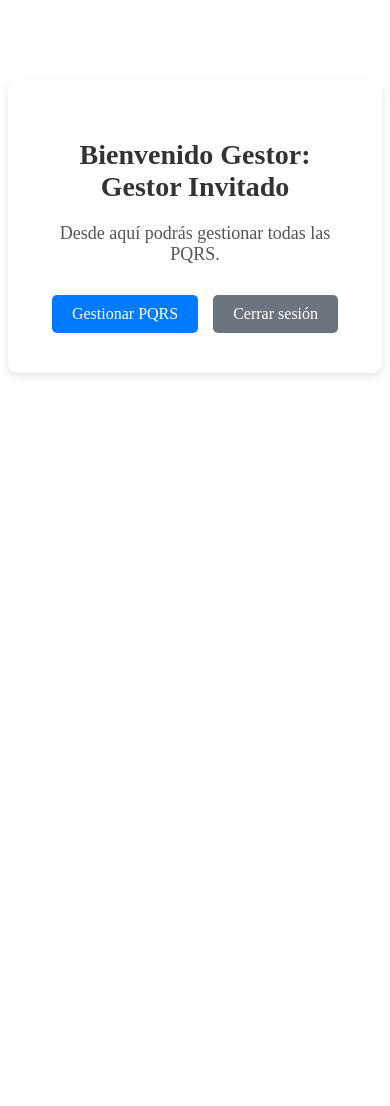
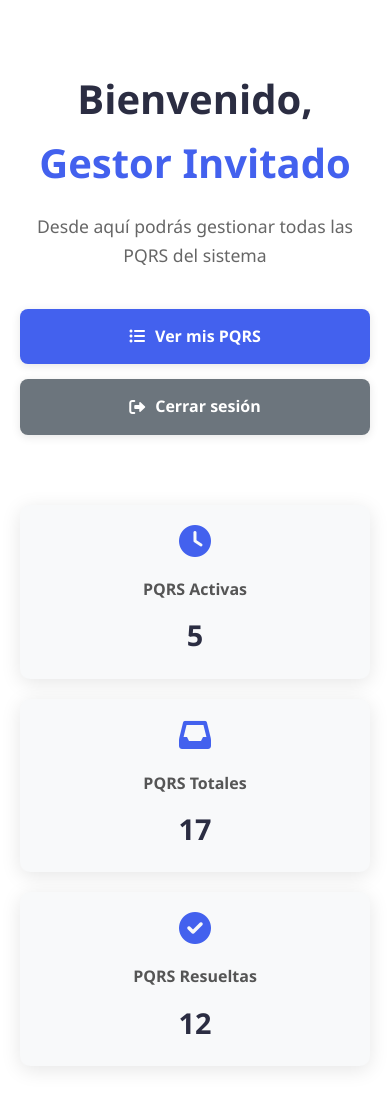
Before and after one commit to AndresDardex/proyecto-PQRS-, a Django app: page /gestor/ in a window 390 px wide. Before the commit the page ends 377 px from the top, so only its background shows below. Run offline with Django 4.2, Linux system fonts and the light colour scheme.

Commit message:
style(views): mejorar estilos en vistas principales de gestores y clientes

```diff
--- /dev/null
+++ b/static/css/principales/home_usuarios.css
@@ -0,0 +1,242 @@
+/* Estilos generales */
+:root {
+    --primary-color: #4361ee;
+    --primary-hover: #3a56d4;
+    --secondary-color: #6c757d;
+    --secondary-hover: #5a6268;
+    --text-color: #2b2d42;
+    --light-bg: #f8f9fa;
+    --white: #ffffff;
+    --shadow: 0 4px 20px rgba(0, 0, 0, 0.1);
+    --transition: all 0.3s ease;
+}
+
+body {
+    font-family: 'Segoe UI', Tahoma, Geneva, Verdana, sans-serif;
+    background-color: var(--light-bg);
+    color: var(--text-color);
+    margin: 0;
+    padding: 0;
+    line-height: 1.6;
+}
+
+/* Contenedor principal */
+.main-container {
+    display: flex;
+    min-height: 100vh;
+}
+
+/* Sección izquierda - Carrusel */
+.carousel-container {
+    flex: 1;
+    position: relative;
+    overflow: hidden;
+    background-color: #2b2d42;
+}
+
+.carousel-slide {
+    display: flex;
+    height: 100%;
+    position: relative;
+}
+
+.carousel-image {
+    position: absolute;
+    width: 100%;
+    height: 100%;
+    object-fit: cover;
+    opacity: 0;
+    transition: opacity 1s ease-in-out;
+}
+
+.carousel-image.active {
+    opacity: 0.8;
+}
+
+.carousel-controls {
+    position: absolute;
+    bottom: 30px;
+    left: 0;
+    right: 0;
+    display: flex;
+    justify-content: center;
+    align-items: center;
+    gap: 20px;
+    z-index: 10;
+}
+
+.carousel-btn {
+    background: rgba(255, 255, 255, 0.2);
+    border: none;
+    color: white;
+    width: 40px;
+    height: 40px;
+    border-radius: 50%;
+    cursor: pointer;
+    display: flex;
+    align-items: center;
+    justify-content: center;
+    transition: var(--transition);
+}
+
+.carousel-btn:hover {
+    background: rgba(255, 255, 255, 0.4);
+}
+
+.carousel-indicators {
+    display: flex;
+    gap: 10px;
+}
+
+.indicator {
+    width: 12px;
+    height: 12px;
+    border-radius: 50%;
+    background: rgba(255, 255, 255, 0.5);
+    cursor: pointer;
+    transition: var(--transition);
+}
+
+.indicator.active {
+    background: var(--white);
+    transform: scale(1.2);
+}
+
+/* Sección derecha - Dashboard */
+.dashboard-container {
+    flex: 1;
+    max-width: 600px;
+    padding: 60px 40px;
+    display: flex;
+    flex-direction: column;
+    justify-content: center;
+    background-color: var(--white);
+}
+
+.user-header {
+    margin-bottom: 40px;
+    text-align: center;
+}
+
+.titulo-dashboard {
+    font-size: 2.5rem;
+    color: var(--text-color);
+    margin-bottom: 15px;
+    font-weight: 700;
+}
+
+.titulo-dashboard .username {
+    color: var(--primary-color);
+    font-weight: 800;
+}
+
+.descripcion-dashboard {
+    font-size: 1.1rem;
+    color: #666;
+    margin-bottom: 0;
+}
+
+/* Botones */
+.user-actions {
+    display: flex;
+    flex-direction: column;
+    gap: 15px;
+    margin-bottom: 40px;
+}
+
+.btn {
+    padding: 15px 25px;
+    border-radius: 8px;
+    text-decoration: none;
+    font-size: 1rem;
+    font-weight: 600;
+    cursor: pointer;
+    transition: var(--transition);
+    display: flex;
+    align-items: center;
+    justify-content: center;
+    gap: 10px;
+    box-shadow: 0 2px 10px rgba(0, 0, 0, 0.1);
+}
+
+.btn-primary {
+    background-color: var(--primary-color);
+    color: var(--white);
+}
+
+.btn-primary:hover {
+    background-color: var(--primary-hover);
+    transform: translateY(-2px);
+    box-shadow: 0 4px 15px rgba(67, 97, 238, 0.3);
+}
+
+.btn-secondary {
+    background-color: var(--secondary-color);
+    color: var(--white);
+}
+
+.btn-secondary:hover {
+    background-color: var(--secondary-hover);
+    transform: translateY(-2px);
+}
+
+/* Estadísticas */
+.user-stats {
+    display: flex;
+    gap: 20px;
+    justify-content: center;
+    margin-top: 30px;
+}
+
+.stat-card {
+    background: var(--light-bg);
+    padding: 20px;
+    border-radius: 10px;
+    text-align: center;
+    flex: 1;
+    transition: var(--transition);
+    box-shadow: var(--shadow);
+}
+
+.stat-card:hover {
+    transform: translateY(-5px);
+}
+
+.stat-card i {
+    font-size: 2rem;
+    color: var(--primary-color);
+    margin-bottom: 10px;
+}
+
+.stat-card h3 {
+    margin: 10px 0;
+    font-size: 1rem;
+    color: #555;
+}
+
+.stat-value {
+    font-size: 1.8rem;
+    font-weight: 700;
+    color: var(--text-color);
+    margin: 0;
+}
+
+/* Responsive */
+@media (max-width: 768px) {
+    .main-container {
+        flex-direction: column;
+    }
+
+    .carousel-container {
+        height: 300px;
+    }
+
+    .dashboard-container {
+        max-width: 100%;
+        padding: 40px 20px;
+    }
+
+    .user-stats {
+        flex-direction: column;
+    }
+}
--- a/static/css/principales/vistas_usuarios.css
+++ /dev/null
@@ -1,61 +0,0 @@
-/* Contenedor principal del dashboard */
-.dashboard-container {
-    max-width: 800px;
-    margin: 80px auto;
-    background-color: #ffffff;
-    padding: 40px;
-    border-radius: 10px;
-    box-shadow: 0 4px 8px rgba(0, 0, 0, 0.1);
-    text-align: center;
-}
-
-/* Título principal */
-.titulo-dashboard {
-    font-size: 28px;
-    color: #333;
-    margin-bottom: 20px;
-}
-
-/* Descripción */
-.descripcion-dashboard {
-    font-size: 18px;
-    color: #555;
-    margin-bottom: 30px;
-}
-
-/* Contenedor de botones (reutiliza tu estilo global) */
-.button-container {
-    display: flex;
-    justify-content: center;
-    gap: 15px;
-}
-
-/* Botón primario (crear PQRS) */
-.btn {
-    padding: 10px 20px;
-    border-radius: 5px;
-    text-decoration: none;
-    font-size: 16px;
-    font-weight: 500;
-    cursor: pointer;
-    transition: background-color 0.3s ease;
-    text-align: center;
-}
-
-.btn-primary {
-    background-color: #007bff;
-    color: white;
-}
-
-.btn-primary:hover {
-    background-color: #0056b3;
-}
-
-.btn-secondary {
-    background-color: #6c757d;
-    color: white;
-}
-
-.btn-secondary:hover {
-    background-color: #5a6268;
-}
--- a/templates/vista_gestor.html
+++ b/templates/vista_gestor.html
@@ -3,22 +3,67 @@
 <html lang="es">
 <head>
     <meta charset="UTF-8">
-    <title>Dashboard Gestor</title>
-    <link rel="stylesheet" href="{% static 'css/principales/vistas_usuarios.css' %}">
+    <meta name="viewport" content="width=device-width, initial-scale=1.0">
+    <title>Dashboard Cliente</title>
+    <link rel="stylesheet" href="{% static 'css/principales/home_usuarios.css' %}">
+    <link rel="stylesheet" href="https://cdnjs.cloudflare.com/ajax/libs/font-awesome/6.0.0/css/all.min.css">
 </head>
 <body>
+    <div class="main-container">
+        <!-- Sección izquierda - Información del cliente -->
+        <div class="dashboard-container">
+            <div class="user-header">
+                <h1 class="titulo-dashboard">Bienvenido, <span class="username">{{ usuario }}</span></h1>
+                <p class="descripcion-dashboard">Desde aquí podrás gestionar todas las PQRS del sistema</p>
+            </div>
 
-    <div class="dashboard-container">
-        <h1 class="titulo-dashboard">Bienvenido Gestor: {{ usuario }}</h1>
-        <p class="descripcion-dashboard">Desde aquí podrás gestionar todas las PQRS.</p>
+            <div class="user-actions">
+                <a href="{% url 'gestion_pqrs' %}" class="btn btn-primary">
+                    <i class="fas fa-list-ul"></i> Ver mis PQRS
+                </a>
+                <a href="{% url 'cerrar_sesion' %}" class="btn btn-secondary">
+                    <i class="fas fa-sign-out-alt"></i> Cerrar sesión
+                </a>
+            </div>
 
-        <div class="button-container">
-            <!-- Botón para gestionar PQRS -->
-            <a href="{% url 'gestion_pqrs' %}" class="btn btn-primary">Gestionar PQRS</a>
-            <!-- Botón para cerrar sesión -->
-            <a href="{% url 'cerrar_sesion' %}" class="btn btn-secondary">Cerrar sesión</a>
+            <div class="user-stats">
+                <div class="stat-card">
+                    <i class="fas fa-clock"></i>
+                    <h3>PQRS Activas</h3>
+                    <p class="stat-value">5</p>
+                </div>
+                <div class="stat-card">
+                    <i class="fas fa-inbox"></i>
+                    <h3>PQRS Totales</h3>
+                    <p class="stat-value">17</p>
+                </div>
+                <div class="stat-card">
+                    <i class="fas fa-check-circle"></i>
+                    <h3>PQRS Resueltas</h3>
+                    <p class="stat-value">12</p>
+                </div>
+            </div>
+        </div>
+
+        <!-- Sección derecha - Carrusel de imágenes -->
+        <div class="carousel-container">
+            <div class="carousel-slide">
+                <img src="{% static 'img/super.jpg' %}" alt="Imagen 1" class="carousel-image active">
+                <img src="{% static 'img/bakery.jpg' %}" alt="Imagen 2" class="carousel-image">
+                <img src="{% static 'img/fruit.jpg' %}" alt="Imagen 3" class="carousel-image">
+            </div>
+            <div class="carousel-controls">
+                <button class="carousel-btn prev-btn"><i class="fas fa-chevron-left"></i></button>
+                <div class="carousel-indicators">
+                    <span class="indicator active"></span>
+                    <span class="indicator"></span>
+                    <span class="indicator"></span>
+                </div>
+                <button class="carousel-btn next-btn"><i class="fas fa-chevron-right"></i></button>
+            </div>
         </div>
     </div>
 
+    <script src="{% static 'js/principales.js' %}"></script>
 </body>
 </html>
```
Also changed, not shown: static/js/principales.js (added, +66 -0 lines), templates/cliente_dashboard.html (deleted, +0 -8 lines), templates/vista_cliente.html (+52 -8 lines), db.sqlite3.
